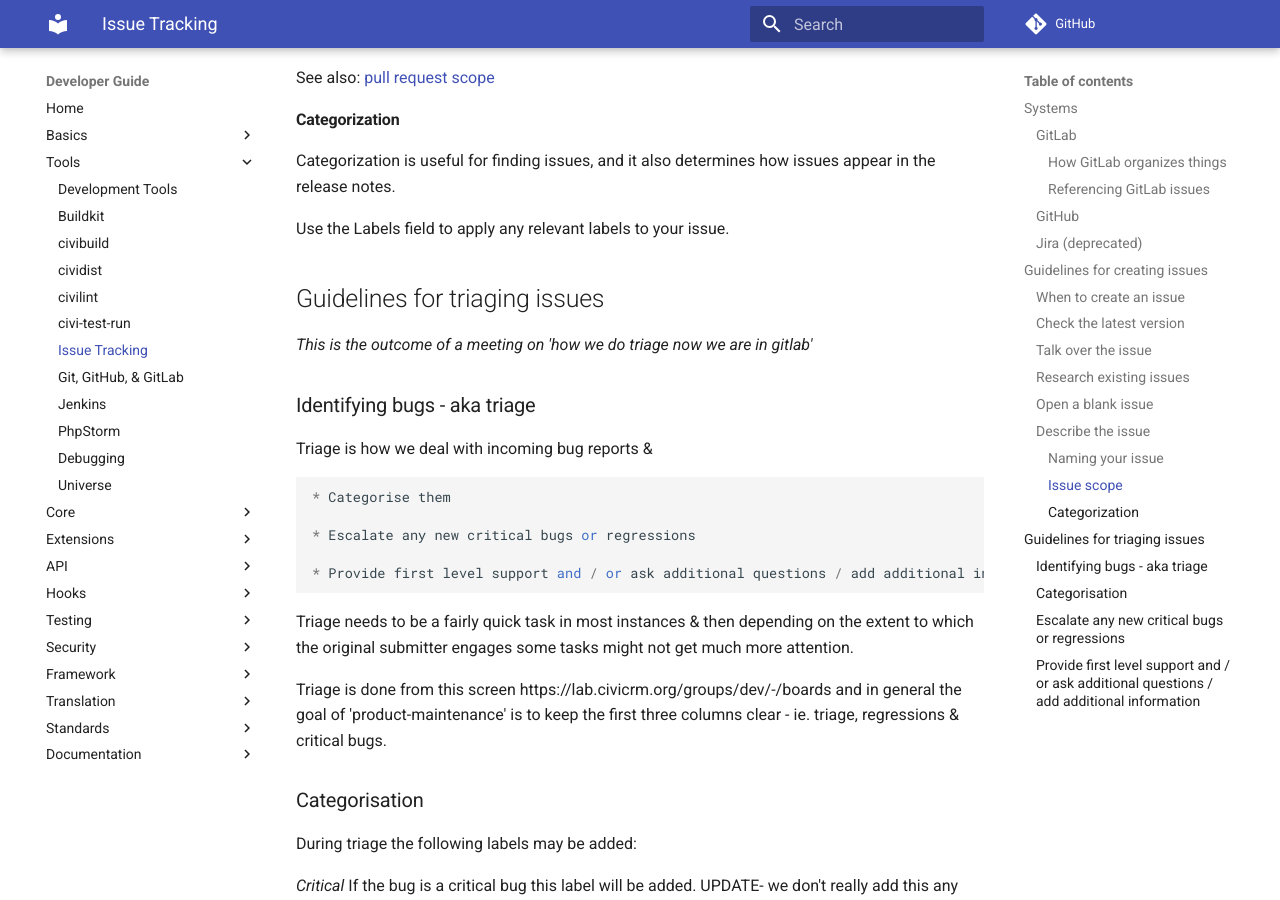
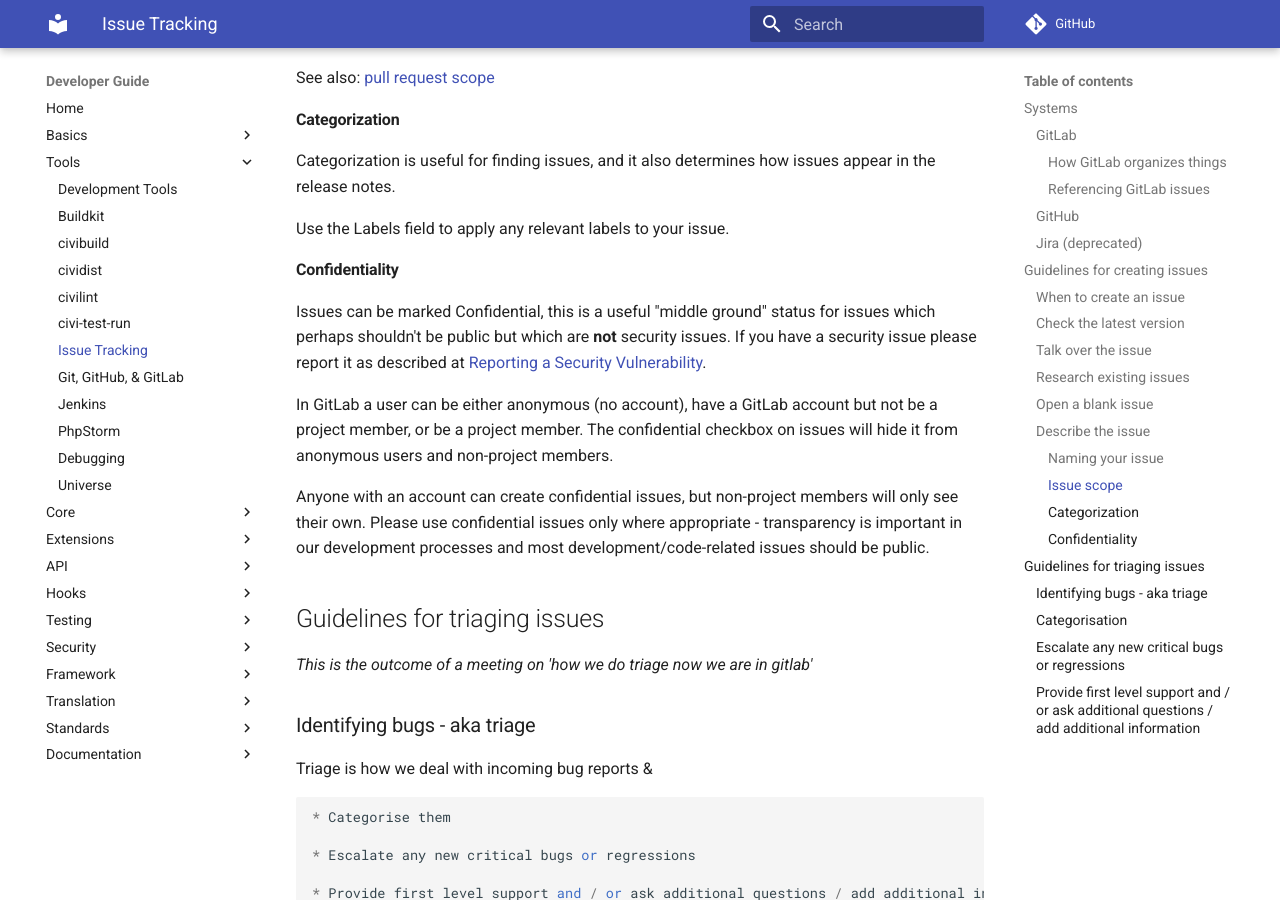
Before and after one commit to civicrm/civicrm-dev-docs, an MkDocs documentation site: the page built from docs/tools/issue-tracking.md, in a window 1280 px wide and 900 px high, scrolled down 4920 px. Built offline with MkDocs 1.6.1 and Material for MkDocs 9.7.7, drawn with Linux system fonts in a browser that asks for light colours; comment, search, counter and statistics services are not loaded; old or Windows-style settings are respelled for this version of MkDocs.

Commit message:
Explain confidential checkbox on gitlab issues

```diff
--- a/docs/tools/issue-tracking.md
+++ b/docs/tools/issue-tracking.md
@@ -154,6 +154,14 @@ Categorization is useful for finding issues, and it also determines how issues a
 
 Use the Labels field to apply any relevant labels to your issue.
 
+#### Confidentiality {:#confidentiality}
+
+Issues can be marked Confidential, this is a useful "middle ground" status for issues which perhaps shouldn't be public but which are **not** security issues. If you have a security issue please report it as described at [Reporting a Security Vulnerability](/security/reporting/).
+
+In GitLab a user can be either anonymous (no account), have a GitLab account but not be a project member, or be a project member. The confidential checkbox on issues will hide it from anonymous users and non-project members.
+
+Anyone with an account can create confidential issues, but non-project members will only see their own. Please use confidential issues only where appropriate - transparency is important in our development processes and most development/code-related issues should be public.
+
 ## Guidelines for triaging issues {:#triage}
 
 *This is the outcome of a meeting on 'how we do triage now we are in gitlab'*
```
